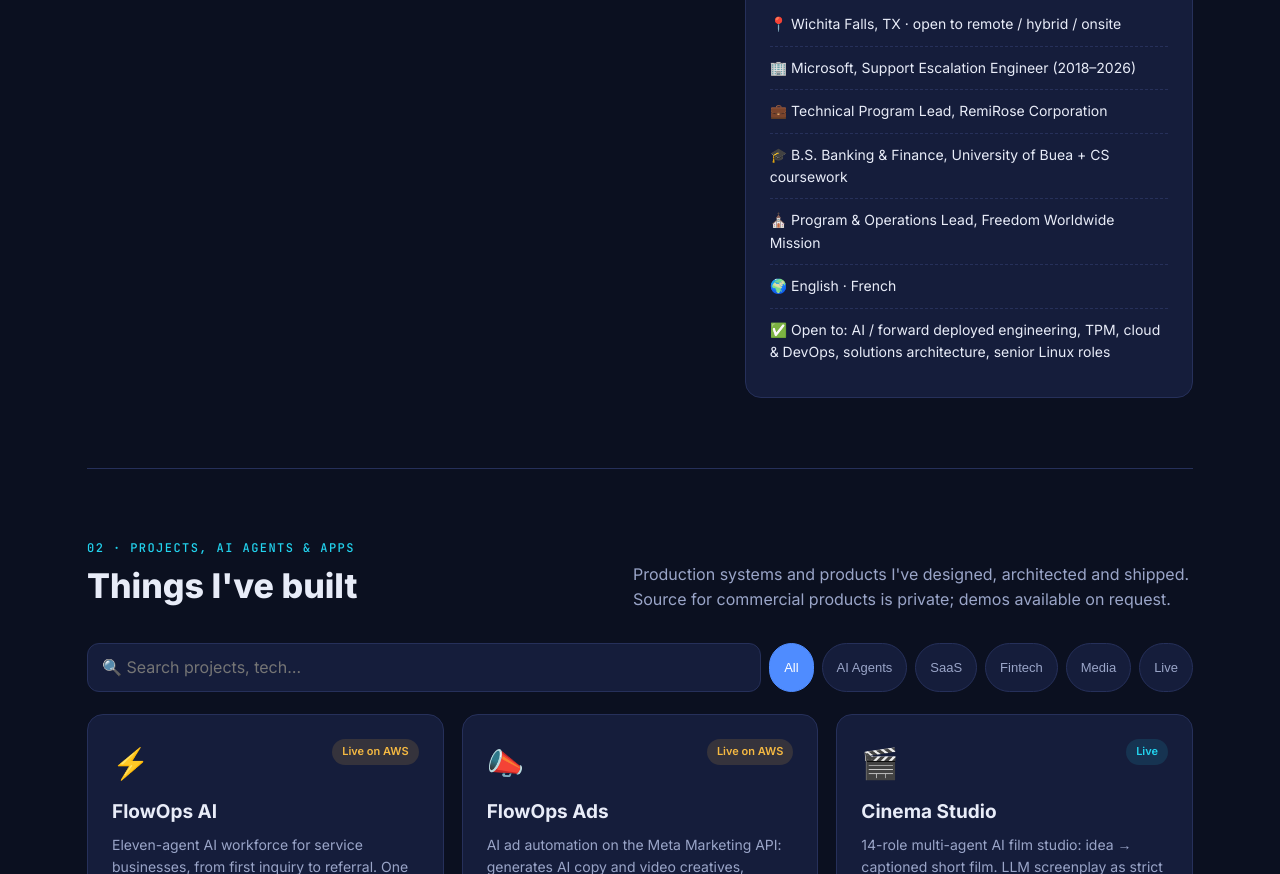
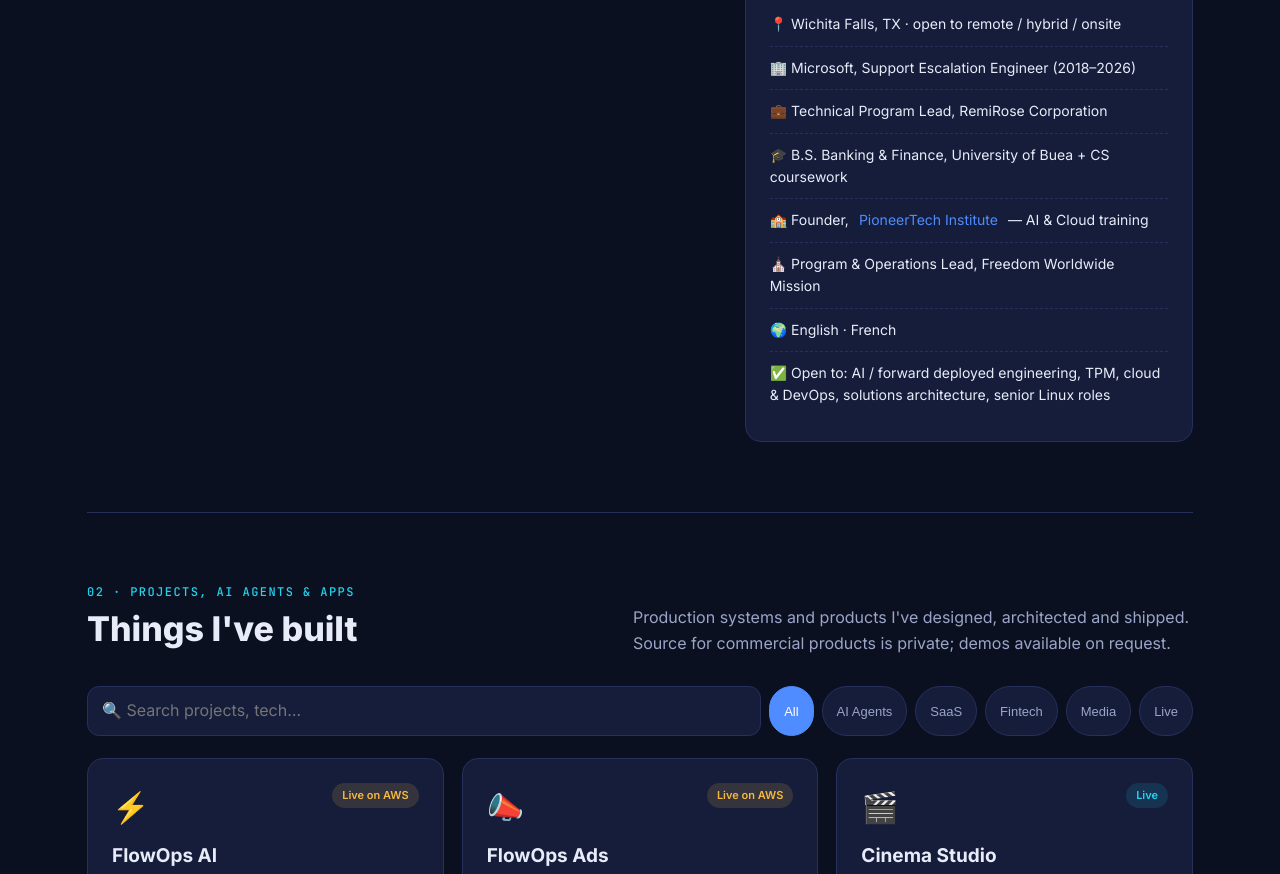
Before and after one commit to Remintui/Remintui.github.io, a plain HTML site: page index.html in a window 1280 px wide. Shown: the part 2186-3060 px from the top of the page. Drawn offline with Linux system fonts and the light colour scheme.

Commit message:
Add PioneerTech Institute website link
Co-Authored-By: Claude Opus 5.5 <noreply@anthropic.com>
Claude-Session: https://claude.ai/code/session_01TZAkdQG5QHNtRp4fDqrBU7

```diff
--- a/index.html
+++ b/index.html
@@ -236,6 +236,7 @@
         <li>🏢 Microsoft, Support Escalation Engineer (2018–2026)</li>
         <li>💼 Technical Program Lead, RemiRose Corporation</li>
         <li>🎓 B.S. Banking &amp; Finance, University of Buea + CS coursework</li>
+        <li>🏫 Founder, <a href="https://pioneertechinstitute.com/" target="_blank" rel="noopener" style="color:var(--brand)">PioneerTech Institute</a> — AI &amp; Cloud training</li>
         <li>⛪ Program &amp; Operations Lead, Freedom Worldwide Mission</li>
         <li>🌍 English · French</li>
         <li>✅ Open to: AI / forward deployed engineering, TPM, cloud &amp; DevOps, solutions architecture, senior Linux roles</li>
@@ -359,6 +360,7 @@ const ACHIEVEMENTS = [
   ["🚀","Shipped FlowOps AI","11-agent AI workforce live on AWS, gated on 45 safety tests and 29 end-to-end checks."],
   ["📜","Microsoft Certified: Azure AI Fundamentals (AI-900)","Current certification."],
   ["🏅","Previously certified","AWS Certified Solutions Architect · RHCSA · Certified Ethical Hacker (CEH)."],
+  ["🏫","Founded PioneerTech Institute","Training institute for AI Integration Engineering and Cloud Computing — pioneertechinstitute.com."],
   ["🎓","B.S. Banking & Finance","University of Buea, plus Computer Science coursework."],
 ];
 const VENTURES = [
@@ -370,7 +372,7 @@ const VENTURES = [
   ["🛡️","RemiRose Life360","Insurance","https://life360.remirosecorp.com"],
   ["🧾","LegacyWise Tax","Tax preparation","https://advisors.legacywisetax.com"],
   ["🌍","Glosavida","glosavida.com","https://glosavida.com"],
-  ["🎓","PioneerTech Institute","AI & Cloud training",""],
+  ["🎓","PioneerTech Institute","pioneertechinstitute.com","https://pioneertechinstitute.com/"],
 ];
 const ROLES = ["AI Engineering Lead","Agentic Development & AI Agent Systems","Azure · AWS · Linux","Forward Deployed AI Engineer","Technical Program Lead"];
 /* ===== END EDITABLE CONTENT ===== */
```
